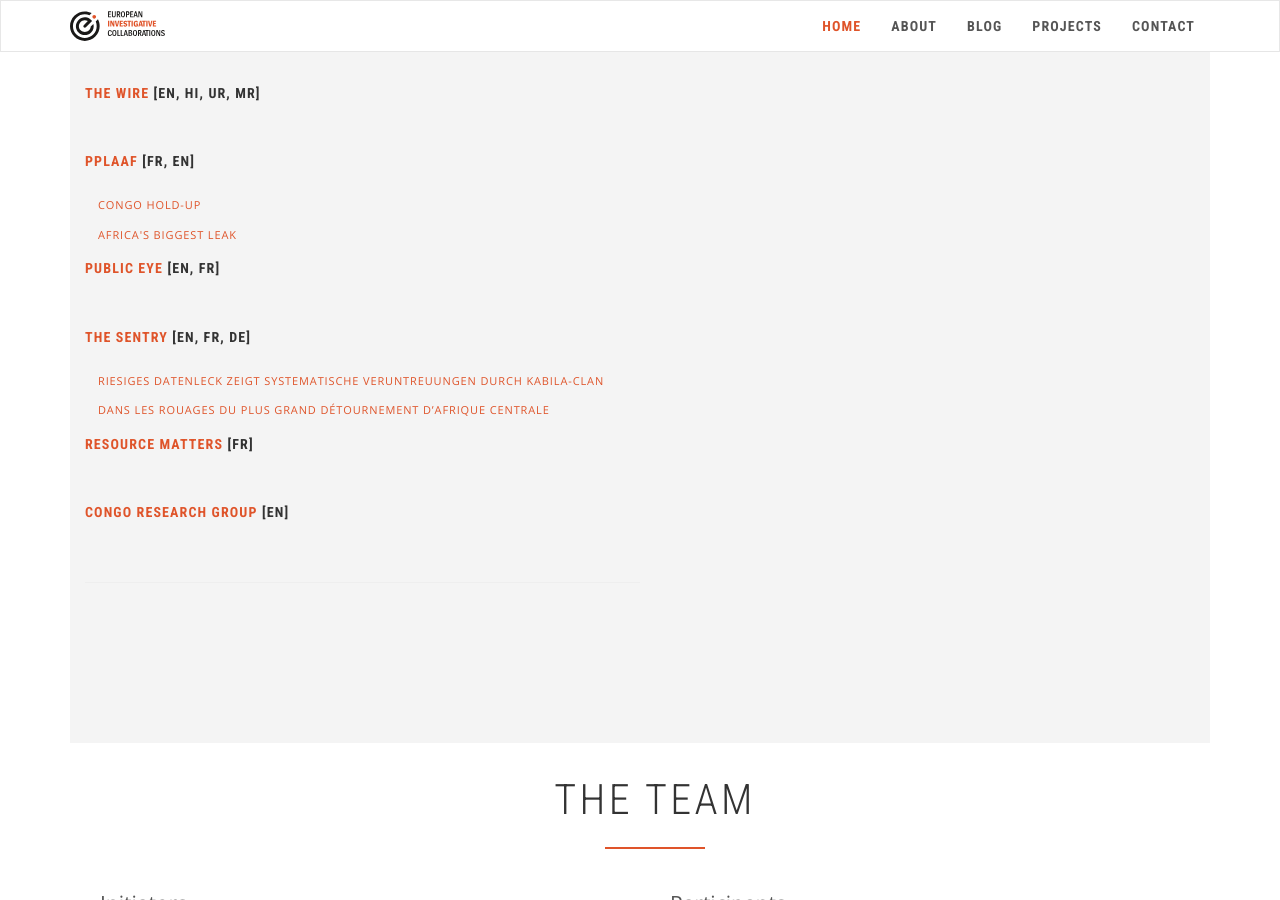
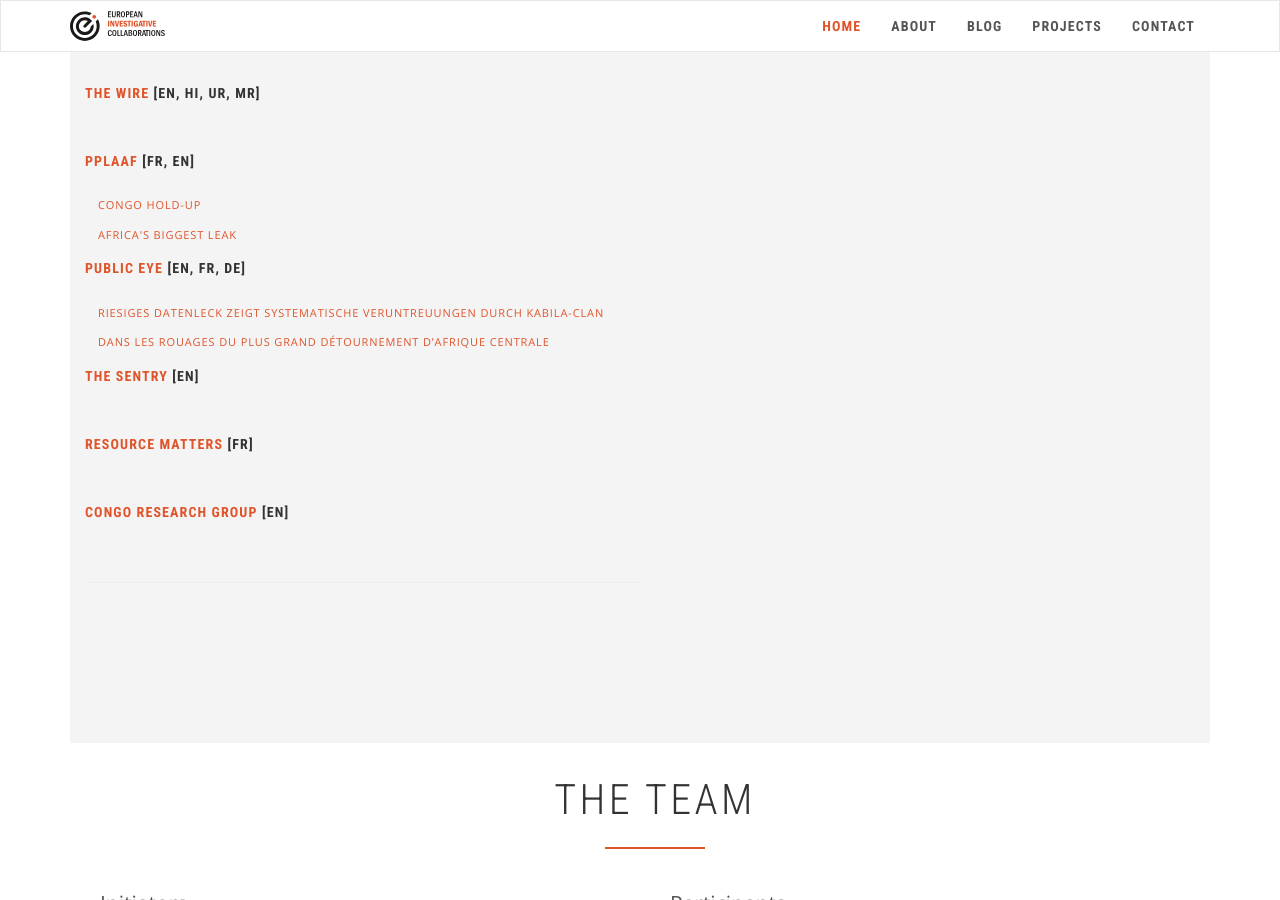
Before and after one commit to eic-network/eic-incubator.github.io, a Jekyll site: the page built from _projects/congo-holdup.md, in a window 1280 px wide and 900 px high, scrolled down 2723 px. Built offline with Jekyll 4.4.1, drawn with Linux system fonts in a browser that asks for light colours; nearby versions of some CDN libraries.

```diff
--- a/_projects/congo-holdup.md
+++ b/_projects/congo-holdup.md
@@ -149,18 +149,18 @@ publications:
     url: https://www.pplaaf.org/2021/11/19/congo-holdup-leak.html
   name: PPLAAF
   url: https://www.pplaaf.org/
-- lang: "[EN, FR]"
+- lang: "[EN, FR, DE]"
+  links:
+  - name: Riesiges Datenleck zeigt systematische Veruntreuungen durch Kabila-Clan
+    url:  https://www.publiceye.ch/de/mediencorner/medienmitteilungen/detail/ueberfall-auf-den-kongo-riesiges-datenleck-zeigt-systematische-veruntreuungen-durch-kabila-clan
+  - name: Dans les rouages du plus grand détournement d’Afrique centrale
+    url: https://www.publiceye.ch/fr/coin-medias/communiques-de-presse/detail/congo-hold-up-dans-les-rouages-du-plus-grand-detournement-dafrique-centrale
+  name: Public Eye
+  url: https://www.publiceye.ch/
+- lang: "[EN]"
   links:
   - name:
     url:
-  name: Public Eye
-  url: https://www.publiceye.ch/
-- lang: "[EN, FR, DE]"
-  links:
-  - name: Riesiges Datenleck zeigt systematische Veruntreuungen durch Kabila-Clan
-    url: https://www.publiceye.ch/de/mediencorner/medienmitteilungen/detail/ueberfall-auf-den-kongo-riesiges-datenleck-zeigt-systematische-veruntreuungen-durch-kabila-clan
-  - name: Dans les rouages du plus grand détournement d’Afrique centrale
-    url: https://www.publiceye.ch/fr/coin-medias/communiques-de-presse/detail/congo-hold-up-dans-les-rouages-du-plus-grand-detournement-dafrique-centrale
   name: The Sentry
   url: https://thesentry.org/
 - lang: "[FR]"
```
